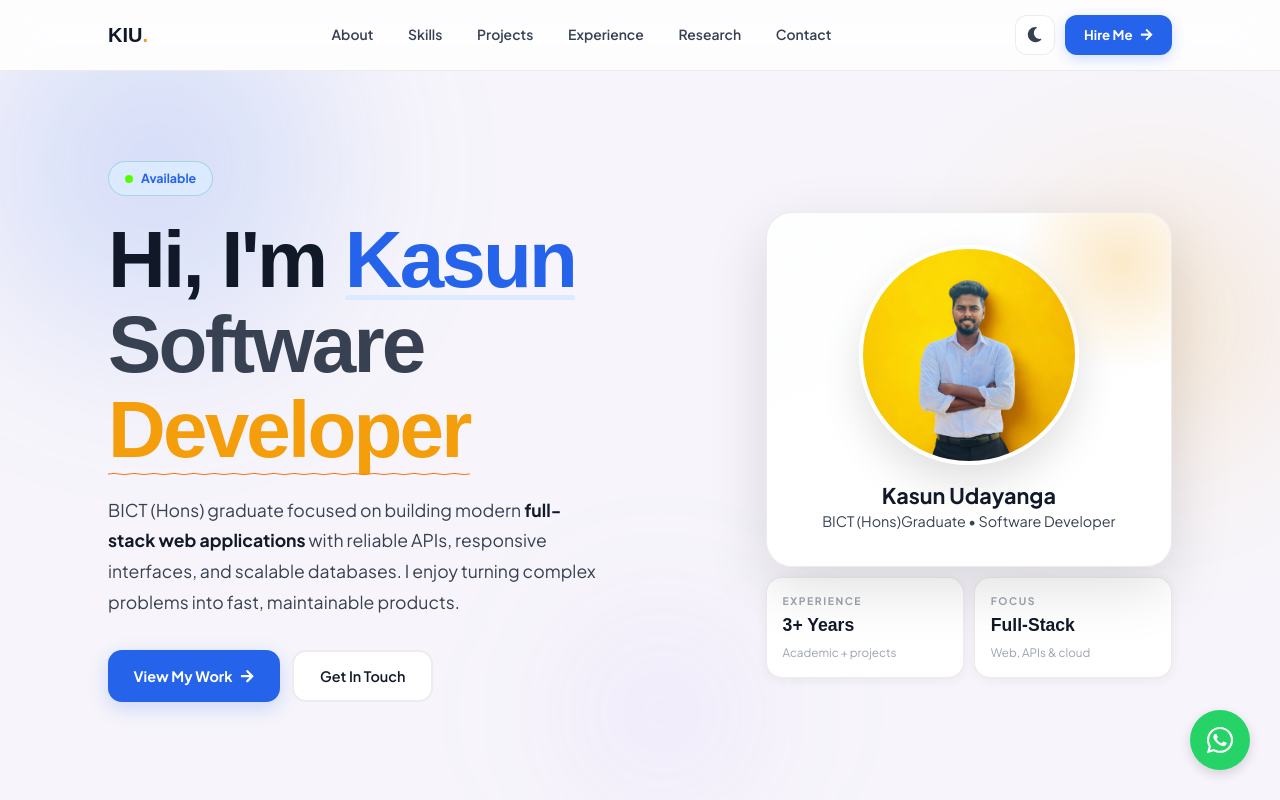
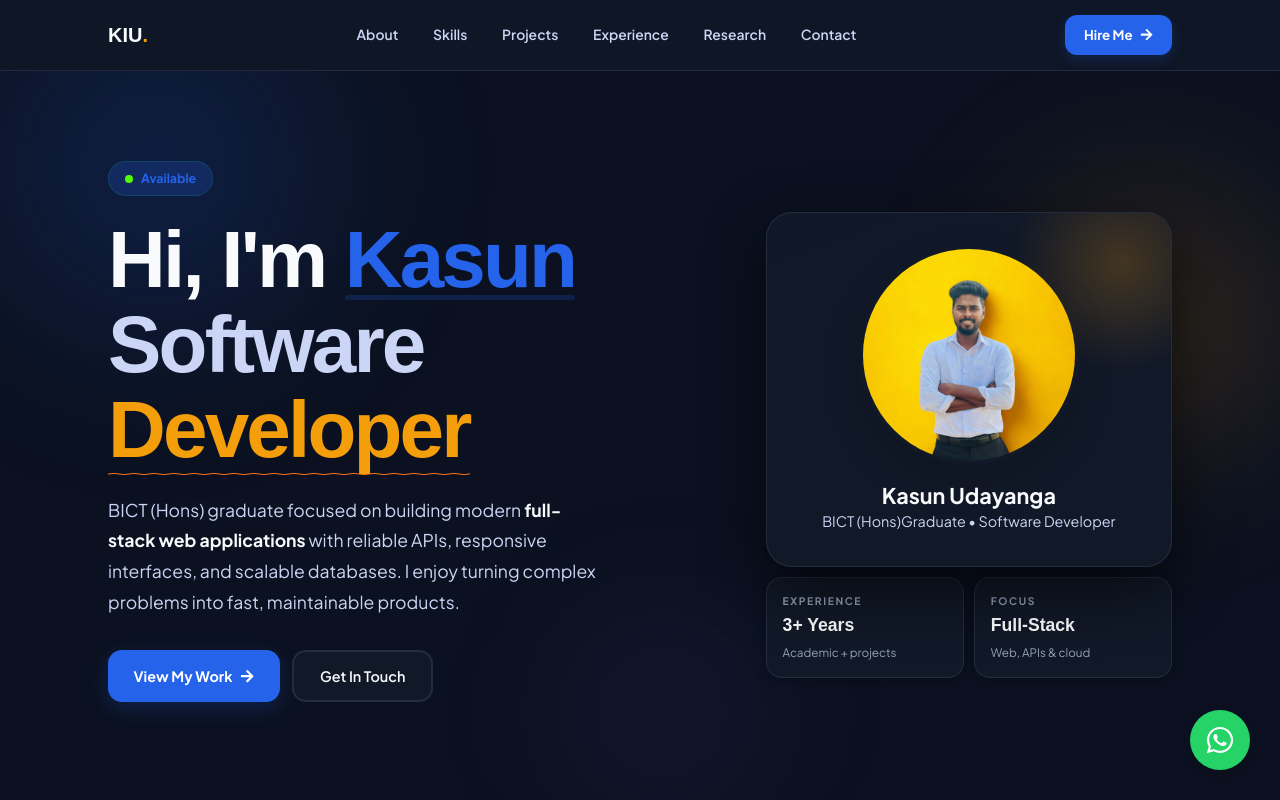
Before and after one commit to KasunUdayanga/Newportfolio, a React (Vite) app: page / in a window 1280 px wide. Shown: the top 800 px of the page. Built offline with nearby package versions, Linux system fonts and the light colour scheme; a web font is replaced by a local one.

Commit message:
refactor: implement dynamic theme switching based on time of day
Co-authored-by: Copilot <copilot@github.com>

```diff
--- a/src/App.jsx
+++ b/src/App.jsx
@@ -5,8 +5,6 @@ import {
   FaEnvelope,
   FaPhoneAlt,
   FaWhatsapp,
-  FaMoon,
-  FaSun,
   FaExternalLinkAlt,
   FaCode,
   FaServer,
@@ -186,6 +184,11 @@ const researchWorks = [
   },
 ];
 
+function getThemeForCurrentTime(date = new Date()) {
+  const hour = date.getHours();
+  return hour >= 6 && hour < 18 ? "light" : "dark";
+}
+
 function useScrollReveal() {
   useEffect(() => {
     const els = document.querySelectorAll(".reveal");
@@ -205,14 +208,22 @@ function useScrollReveal() {
 }
 
 export default function App() {
-  const [dark, setDark] = useState(false);
+  const [theme, setTheme] = useState(() => getThemeForCurrentTime());
 
   useEffect(() => {
-    document.documentElement.setAttribute(
-      "data-theme",
-      dark ? "dark" : "light"
-    );
-  }, [dark]);
+    const applyTheme = () => {
+      setTheme(getThemeForCurrentTime());
+    };
+
+    applyTheme();
+    const timer = window.setInterval(applyTheme, 60 * 1000);
+
+    return () => window.clearInterval(timer);
+  }, []);
+
+  useEffect(() => {
+    document.documentElement.setAttribute("data-theme", theme);
+  }, [theme]);
 
   useScrollReveal();
 
@@ -265,13 +276,6 @@ export default function App() {
           </nav>
 
           <div className="header-end">
-            <button
-              className="theme-toggle"
-              onClick={() => setDark((p) => !p)}
-              aria-label="Toggle theme"
-            >
-              {dark ? <FaSun /> : <FaMoon />}
-            </button>
             <a href="#contact" className="hire-btn">
               Hire Me <FaArrowRight />
             </a>
```
